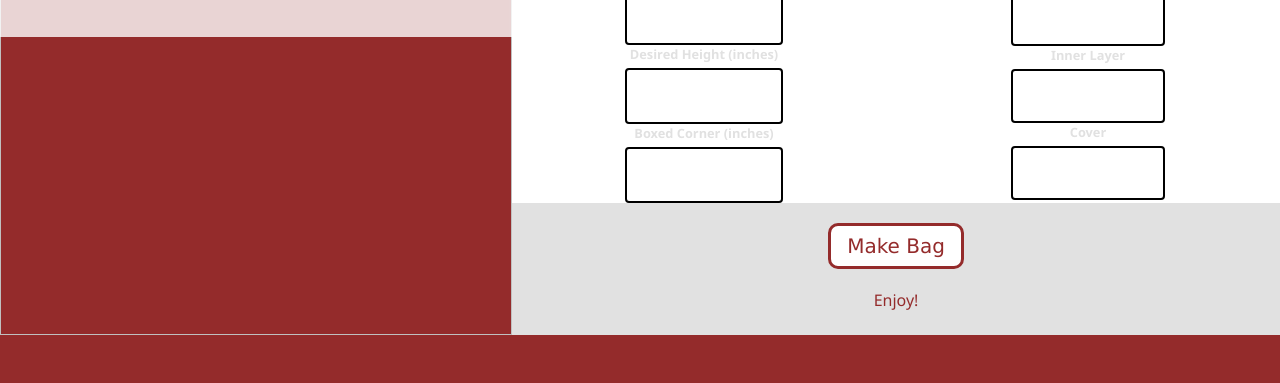
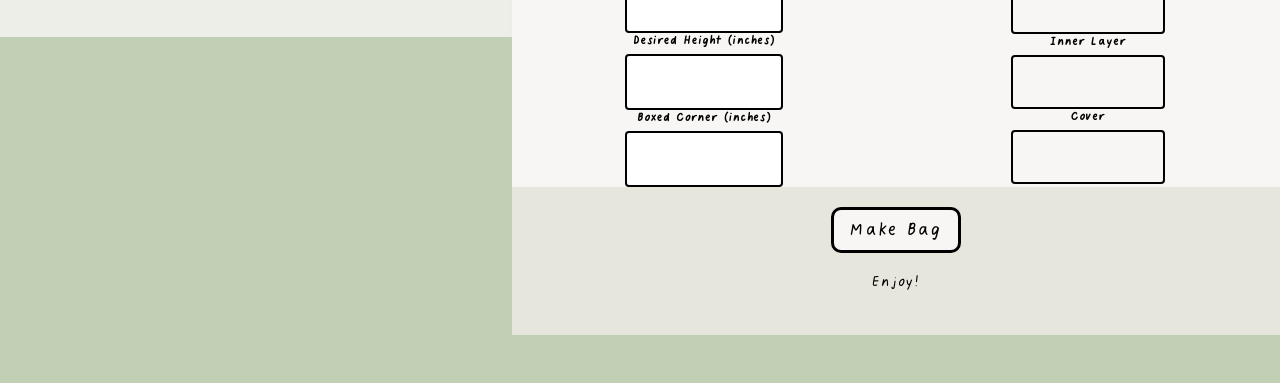
Before and after one commit to EL1273/bag-dimension-calculator, a plain HTML site: page index.html in a window 1280 px wide. Shown: the part 457-840 px from the top of the page. Drawn offline with Linux system fonts and the light colour scheme.

Commit message:
Restyle page and fix bugs
- added custom fonts
- changed color scheme
- fixed button pressed results when input boxes are empty

```diff
--- a/calc.js
+++ b/calc.js
@@ -29,7 +29,6 @@ let cover_output = document.querySelector("#cover");
 function compute(fw, fh) {
   let outerw = endToOuter(fw, fh)[0];
   let outerh = endToOuter(fw, fh)[1];
-  console.log(endToOuter(fw, fh))
   let innerw = endToInner(fw, fh)[0];
   let innerh = endToInner(fw, fh)[1];
   let coverw = endToCover(fw, fh)[0];
@@ -51,11 +50,8 @@ make_bag_button.addEventListener('click', () => {
   let width = parseFloat(document.getElementById("width").value);
   let height = parseFloat(document.getElementById("height").value);
   let boxed_corner = parseFloat(document.getElementById("boxed-corner").value);
-  if (width != NaN && height != NaN && boxed_corner != NaN) {
-    console.log(width);
-    console.log(height);
+  if (isNaN(width) || isNaN(height) || isNaN(boxed_corner)) {
+  } else {
     compute(width, height);
-  } else {
-
   }
 })
--- a/index.html
+++ b/index.html
@@ -10,12 +10,12 @@
 </head>
 
 <body>
-  <div id="header"></div>
+  <div id="header"> </div>
   <div id="container">
     <div id="img-container">
-      <img id="food" src="assets/food.jpg">
+      <img id="image" src="assets/">
       <div id="logo-container">
-        <img id="logo" src="assets/logo.png">
+        <img id="logo" src="assets/">
       </div>
     </div>
     <div id="right-container">
--- a/styles.css
+++ b/styles.css
@@ -1,9 +1,20 @@
+@font-face {
+  font-family: shoreline-font;
+  src: url(assets/fonts/Shoreline.otf);
+}
+
+@font-face {
+  font-family: frolic;
+  src: url(assets/fonts/Frolic-Regular.otf);
+}
+
 :root {
-  --main-font: 'Segoe UI', Tahoma, Geneva, Verdana, sans-serif;
-  --main-color: rgb(148, 43, 43);
-  --bolded-color: rgb(105, 27, 27);
-  --second-color: white;
-  --third-color: rgb(225, 225, 225)
+  --main-font: frolic, 'Segoe UI', Tahoma, Geneva, Verdana, sans-serif;
+  --main-color: #C1D0B5;
+  --bolded-color: #b7c6ac;
+  --second-color: #F8F6F4;
+  --font-color: black;
+  --third-color: rgb(230, 230, 220);
 }
 
 html,
@@ -73,13 +84,13 @@ body {
   align-items: center;
   justify-content: start;
   width: 60%;
-  color: var(--second-color);
+  color: var(--font-color);
   background-color: var(--third-color);
 }
 
 h1 {
   margin: 20px;
-  color: var(--main-color);
+  color: var(--font-color);
 }
 
 .text-container {
@@ -110,7 +121,7 @@ h1 {
   align-items: center;
   text-align: center;
   background-color: var(--second-color);
-  color: var(--main-color);
+  color: var(--font-color);
 
 }
 
@@ -140,9 +151,9 @@ h1 {
 
 label {
   font-size: 0.8em;
-  color: var(--third-color);
+  color: var(--font-color);
   font-weight: bold;
-  border-color: var(--third-color);
+  border-color: var(--font-color);
   border-radius: 1px;
 }
 
@@ -162,12 +173,12 @@ input:hover {
 
 button {
   padding: 8px 16px;
-  color: var(--main-color);
-  border: 3px solid var(--main-color);
+  color: var(--font-color);
+  border: 3px solid var(--font-color);
   border-radius: 10px;
   background: var(--second-color);
   font-size: 20px;
-  font-family: 'Lucida Sans', 'Lucida Sans Regular', 'Lucida Grande', 'Lucida Sans Unicode', Geneva, Verdana, sans-serif;
+  font-family: var(--main-font);
   cursor: pointer;
   margin: 20px;
   transition: 0.8s;
@@ -180,7 +191,7 @@ button:hover {
 }
 
 p {
-  color: var(--main-color);
+  color: var(--font-color);
   margin: 0px 20px;
 
 }
```
Also changed, not shown: assets/fonts/Frolic-Regular.otf (added), assets/fonts/Shoreline.otf (added).
